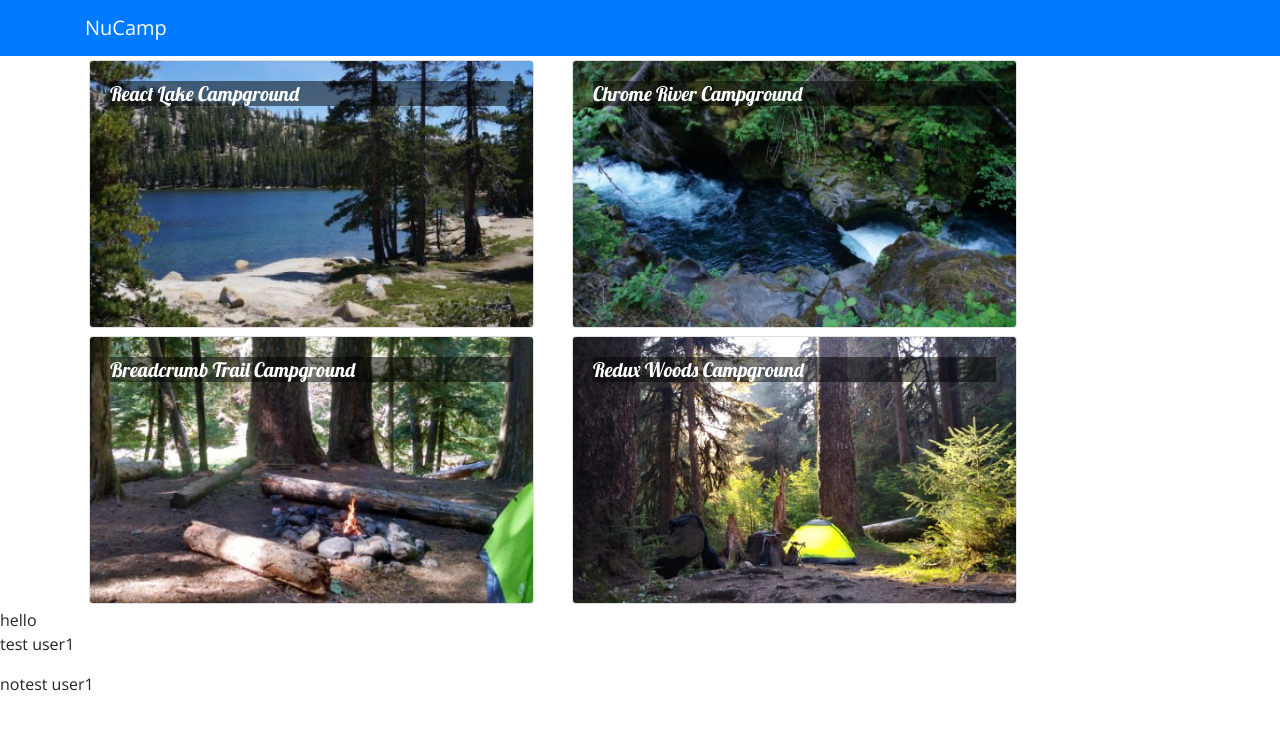
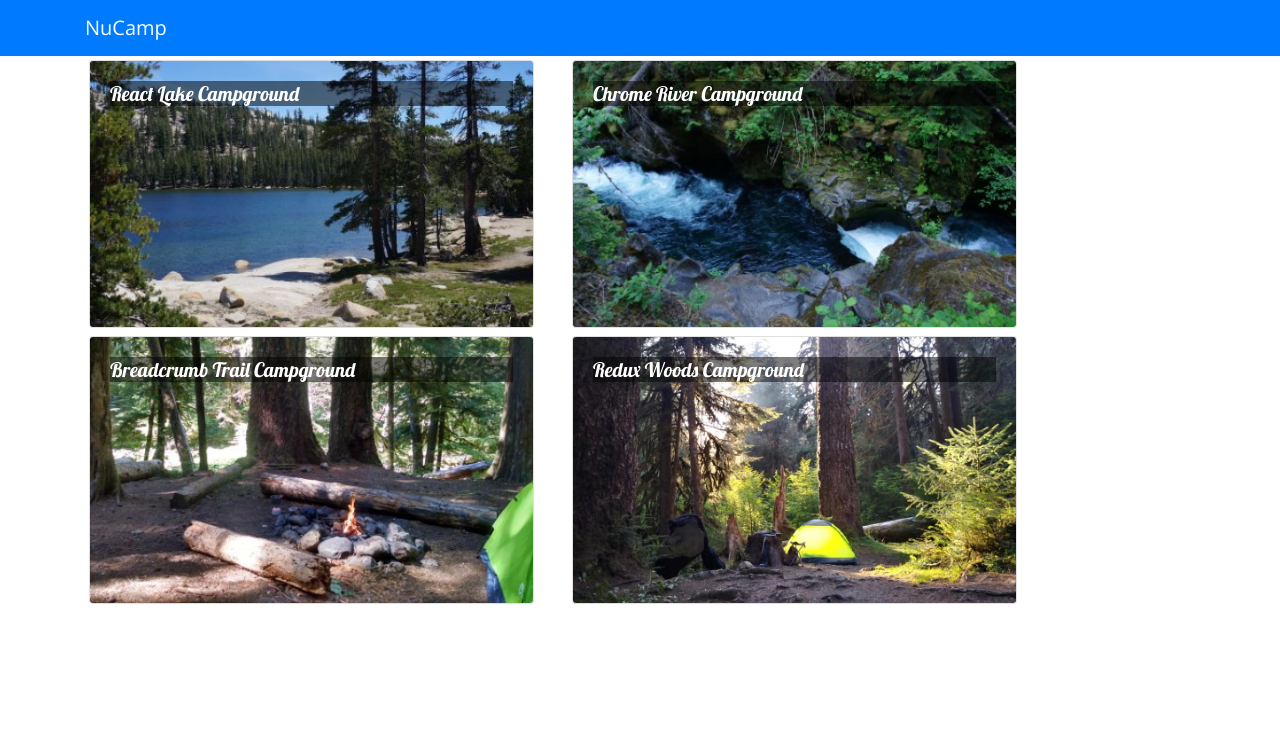
Before and after one commit to ByeonghoonJeon/nucamp-react, a React (Create React App) app: page / in a window 1280 px wide. Shown: the top 730 px of the page. Built offline with nearby package versions, Linux system fonts and the light colour scheme.

Commit message:
Workshop

```diff
--- a/src/App.js
+++ b/src/App.js
@@ -12,21 +12,7 @@ class App extends Component {
     };
   }
   render() {
-    const users = [
-      {
-        firstName: "test",
-        lastName: "user1",
-      },
-      {
-        firstName: "notest",
-        lastName: "user1",
-      }
-    ];
-    const printUser = () => {
-      users.map(user => {
 
-      });
-    }
       return (
           <div className="App">
               <Navbar dark color="primary">
@@ -36,8 +22,6 @@ class App extends Component {
               </Navbar>
               <Directory campsites={this.state.campsites} />
               {this.props.testprop}
-              {users.map(user => (<p>{user.firstName} {user.lastName}</p>))}
-              {printUser()}
           </div>
       );
   }
--- a/src/components/CampsiteInfoComponent.js
+++ b/src/components/CampsiteInfoComponent.js
@@ -30,15 +30,32 @@ class CampsiteInfo extends React.Component {
       return (
         <div className="col-md-5 m-1">
           <h4>Comments</h4>
-          {comments.map()}
+          {comments.map(comment => comments.text)}
         </div>
       );
     }
+
   }
+  // Inside this pair of curly braces, set up an expression as follows:
+  // Use the array method map on the comments array. You do not need to set up a variable to store the new array.
+  // See the example in the Code Challenge from this week on constructing lists.
+
+  // {countries.map(country => <div key={country.id}>{country.name}</div>)}
+
+  // Inside the body of the callback function for the map method, return the comment in two lines
+  // - the first line should show the comment text, and the second line should show the comment author and date.
+  // Use this code to format the date correctly:
+  // {new Intl.DateTimeFormat('en-US', { year: 'numeric', month: 'short', day: '2-digit'}).format(new Date(Date.parse(comment.date)))}
+  // After the closing curly brace for the if statement, return an empty div.
+
+  // Inside the CampsiteInfo component's render() function, under where you called the renderCampsite method,
+  // add the renderComments method, passing in the campsite object's comments array.
+
+
 
   render() {
     if (this.props.campsite) {
-      return <div className="row">{this.renderCampsite}</div>;
+      return <div className="row">{this.renderCampsite(this.props.campsite)}</div>;
     } else {
       return <div></div>;
     }
--- a/src/index.js
+++ b/src/index.js
@@ -11,7 +11,7 @@ import App from './App';
 
 ReactDOM.render(
   <React.StrictMode>
-    <App testprop="hello" />
+    <App testprop="" />
   </React.StrictMode>,
   document.getElementById('root')
 );
```
